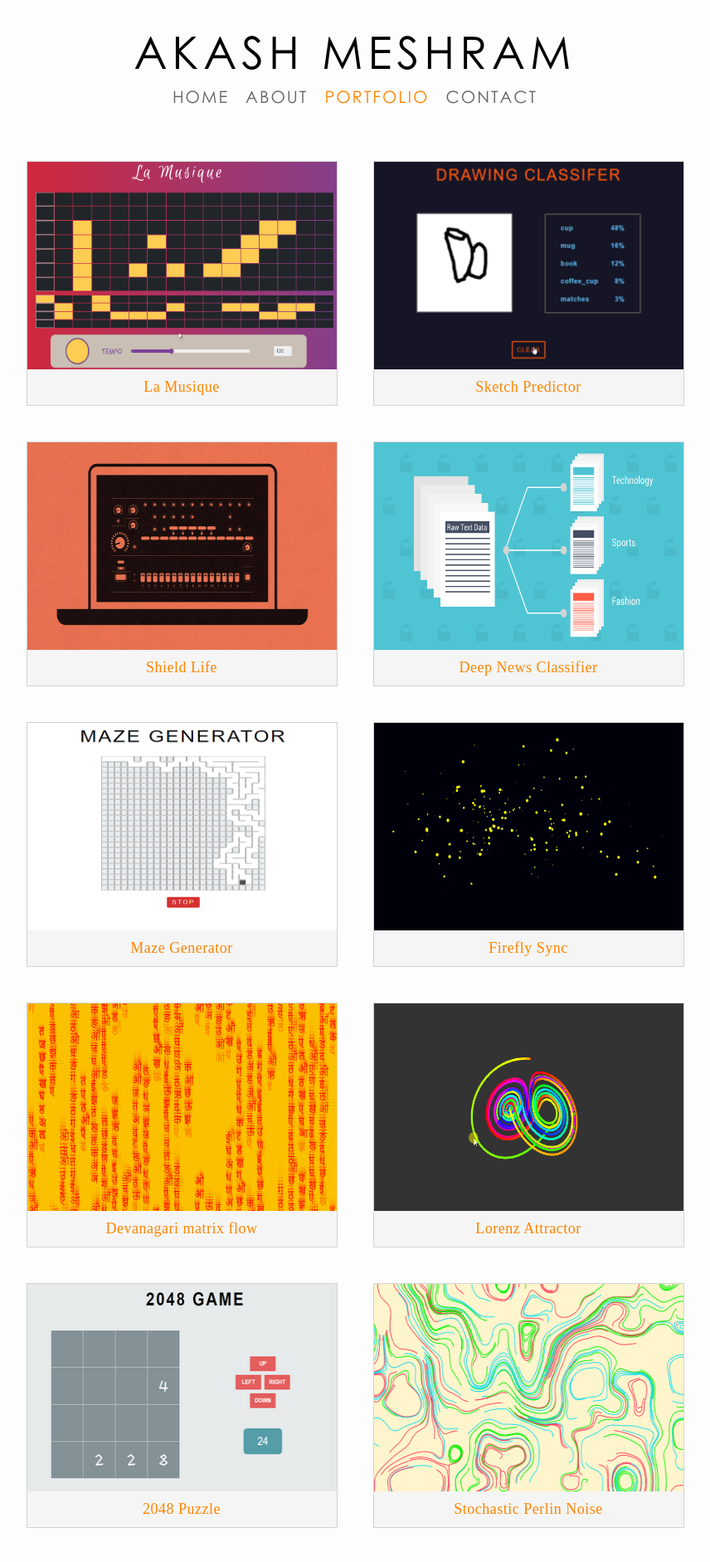
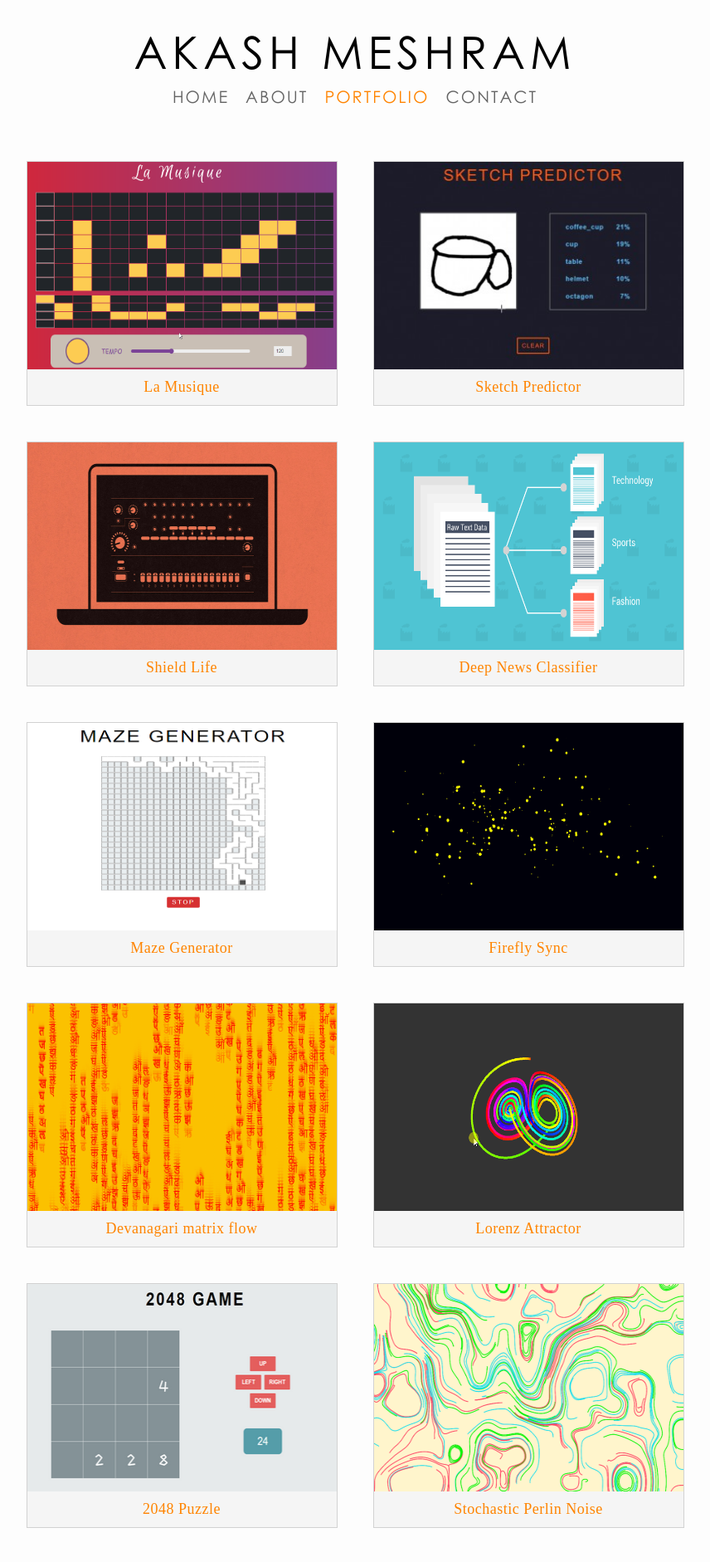
Before and after one commit to akashmeshram/old_website, a Jekyll site: the page built from pages/work.html, in a window 1280 px wide. Shown: the top 1882 px of the page at 83% size, without its empty margins (212-1068 px from the left). Built offline with Jekyll 4.4.1, drawn with Linux system fonts in a browser that asks for light colours; nearby versions of some CDN libraries.

Commit message:
Update data.yml

```diff
--- a/_data/data.yml
+++ b/_data/data.yml
@@ -3,7 +3,7 @@
   link: /work/lamusic.html
 
 - name: Sketch Predictor
-  image: /assets/app-img/drw.png
+  image: /assets/app-img/drw.jpg
   link: /work/drw.html
 
 - name: Shield Life
```
